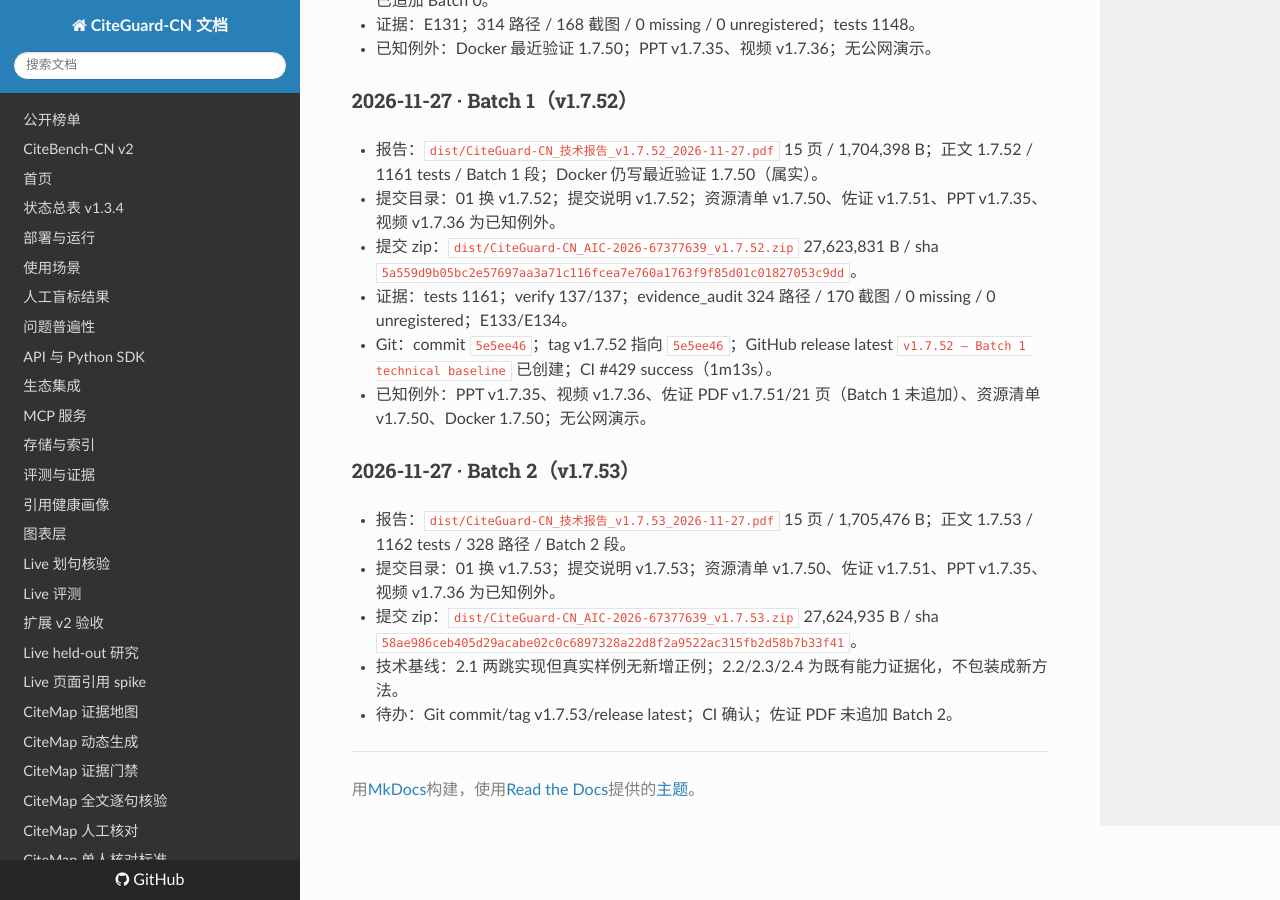
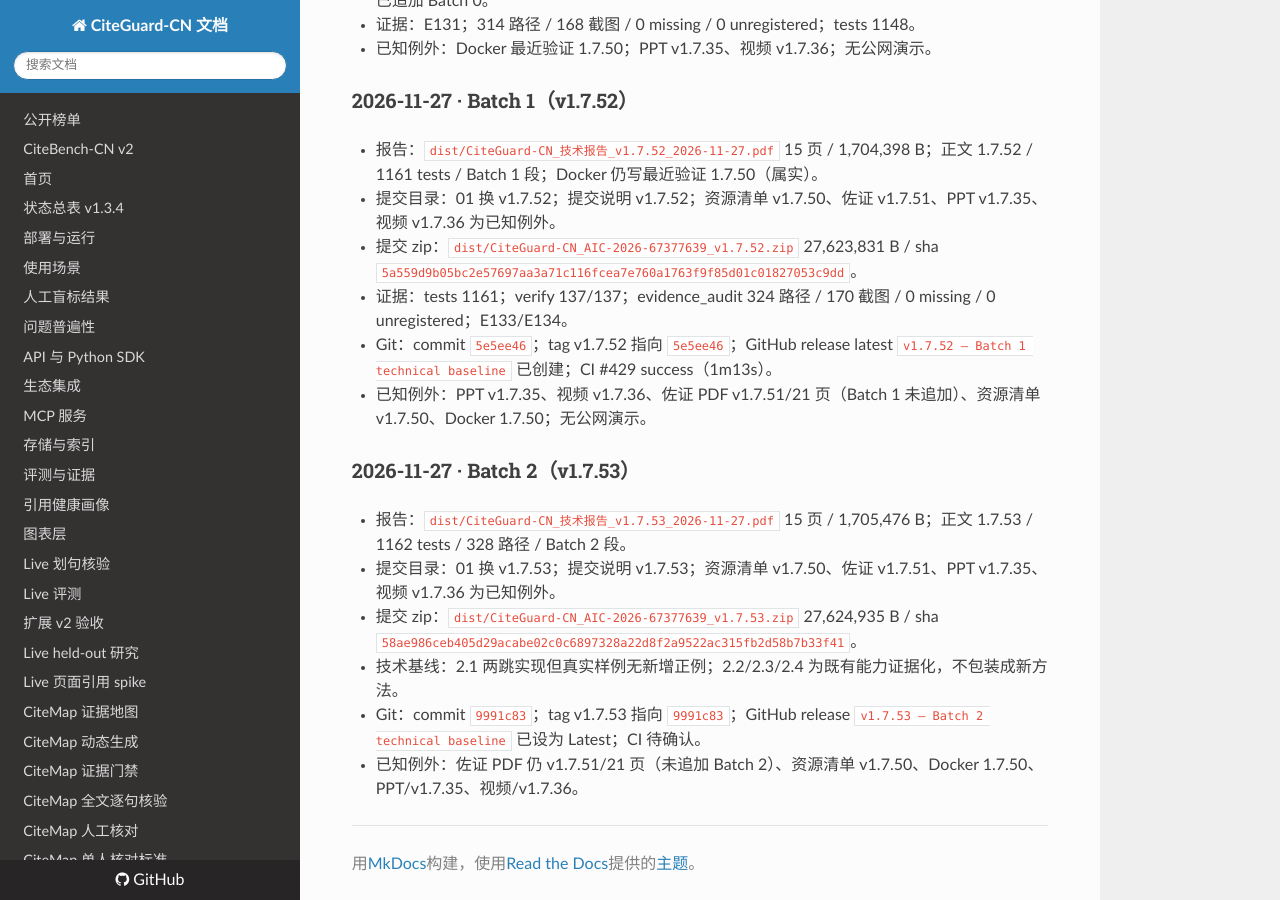
Before and after one commit to kkk431/citeguard-cn, an MkDocs documentation site: the page built from docs/materials_audit.md, in a window 1280 px wide and 900 px high, scrolled down 1901 px. Built offline with MkDocs 1.6.1, drawn with Linux system fonts in a browser that asks for light colours; nearby versions of some CDN libraries.

Commit message:
docs: record v1.7.53 tag and release

```diff
--- a/docs/materials_audit.md
+++ b/docs/materials_audit.md
@@ -74,4 +74,5 @@
 - 提交目录：01 换 v1.7.53；提交说明 v1.7.53；资源清单 v1.7.50、佐证 v1.7.51、PPT v1.7.35、视频 v1.7.36 为已知例外。
 - 提交 zip：`dist/CiteGuard-CN_AIC-2026-67377639_v1.7.53.zip` 27,624,935 B / sha `58ae986ceb405d29acabe02c0c6897328a22d8f2a9522ac315fb2d58b7b33f41`。
 - 技术基线：2.1 两跳实现但真实样例无新增正例；2.2/2.3/2.4 为既有能力证据化，不包装成新方法。
-- 待办：Git commit/tag v1.7.53/release latest；CI 确认；佐证 PDF 未追加 Batch 2。
+- Git：commit `9991c83`；tag v1.7.53 指向 `9991c83`；GitHub release `v1.7.53 — Batch 2 technical baseline` 已设为 Latest；CI 待确认。
+- 已知例外：佐证 PDF 仍 v1.7.51/21 页（未追加 Batch 2）、资源清单 v1.7.50、Docker 1.7.50、PPT/v1.7.35、视频/v1.7.36。
```
